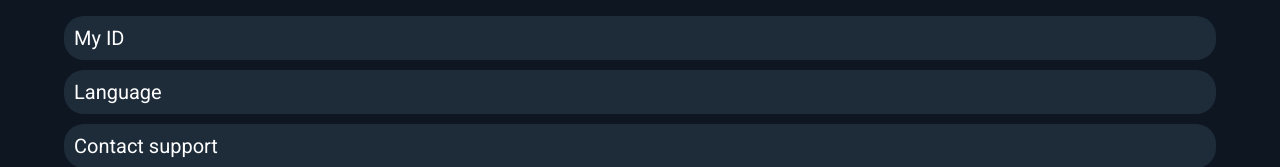
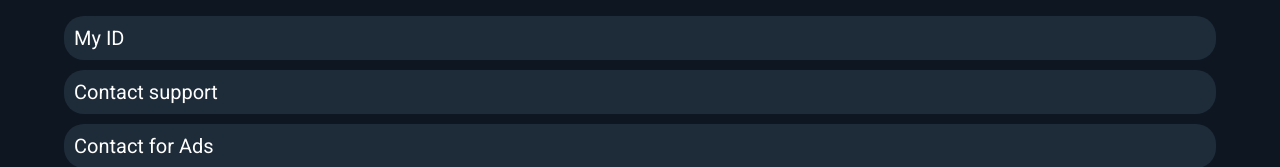
Before and after one commit to dilshodtm7/test1, a React (Vite) app: page /setting in a window 1280 px wide. Shown: the part 185-352 px from the top of the page. Built offline with nearby package versions, Linux system fonts and the light colour scheme.

Commit message:
Update settings.jsx

```diff
--- a/src/components/settings/settings.jsx
+++ b/src/components/settings/settings.jsx
@@ -39,12 +39,7 @@ const settings = () => {
               <span>My ID</span>
               <span className="info-span">{localStorage.getItem("user")}</span>
             </div>
-            <div className="info">
-              <span> Language</span>
-              <span className="info-span">
-                {localStorage.getItem("language_code")}
-              </span>
-            </div>
+
             <div className="info">
               <span>Contact support</span>
             </div>
```
